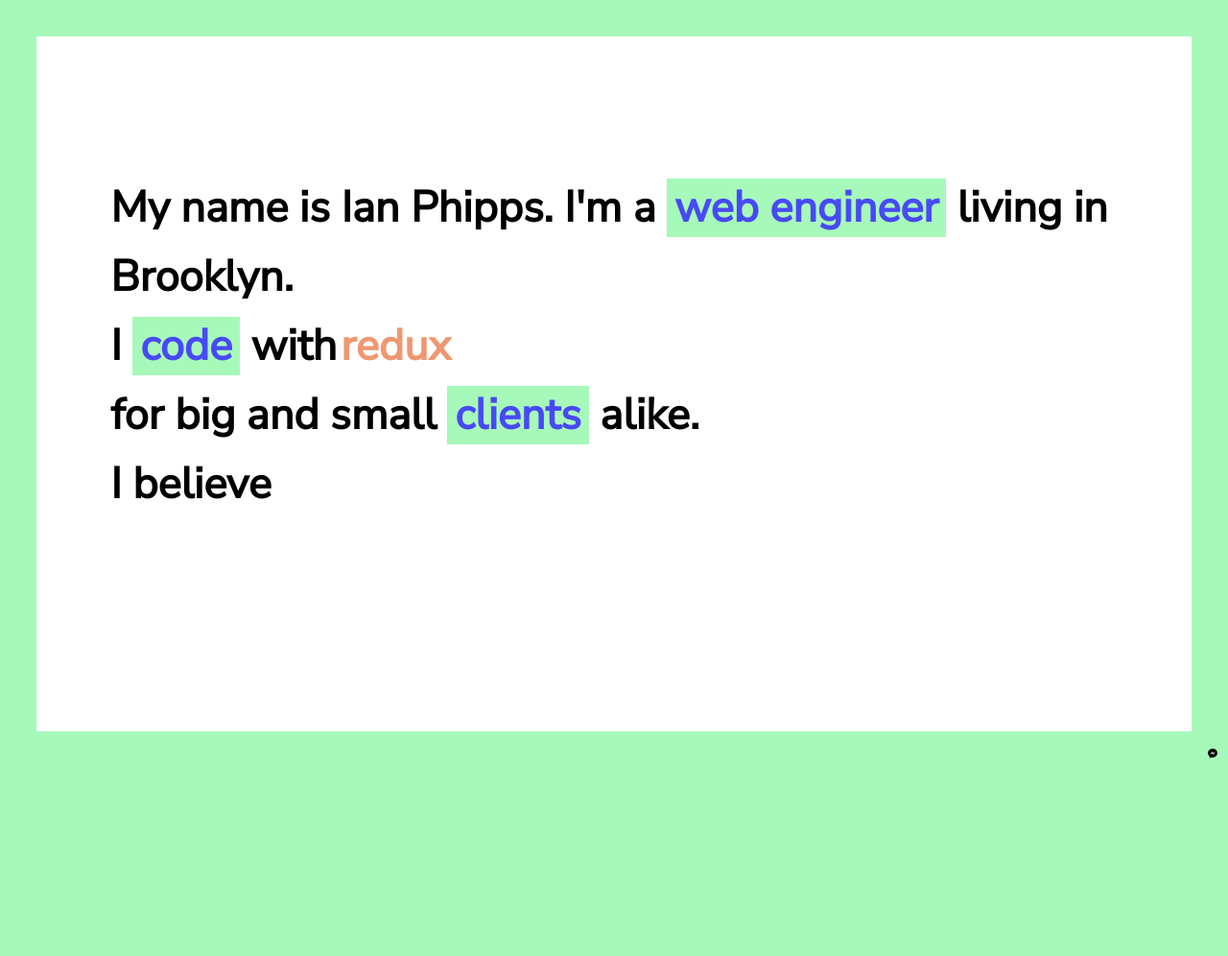
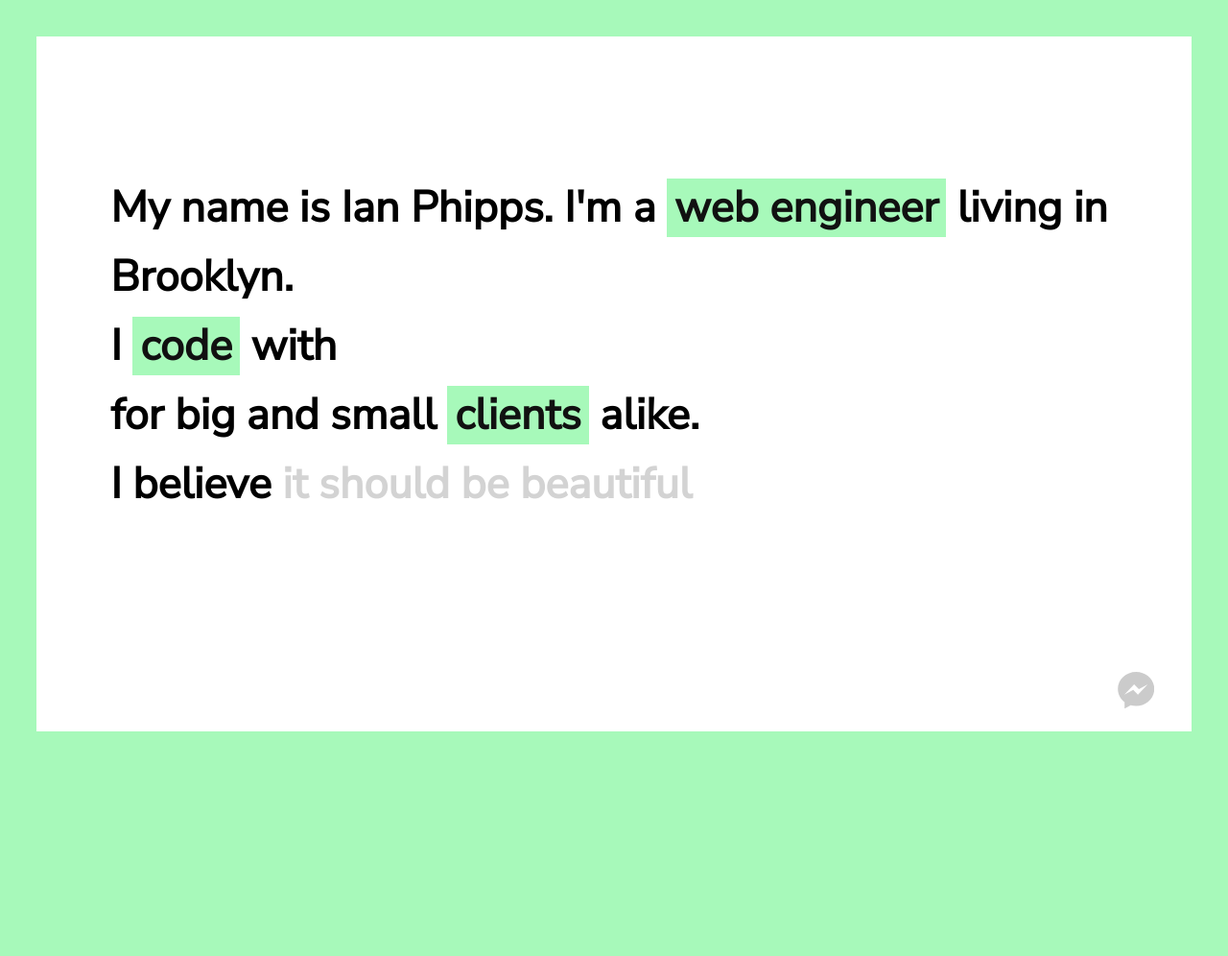
Before and after one commit to iphipps/ianmphipps.com, a PHP site: page / in a window 1280 px wide. Shown: the whole page at 96% size. Run offline with PHP 8.4, Linux system fonts and the light colour scheme.

Commit message:
feedback from design resources

```diff
--- a/react/assets/styles/global/_flickering.scss
+++ b/react/assets/styles/global/_flickering.scss
@@ -1,10 +1,13 @@
 $length-of-technologies: 21;
-$time-to-read: 1500ms;
-$time-to-beliefs: 2200ms;
+$time-to-read: 2200ms;
+$time-to-beliefs: 3400ms;
 .iterable {
 	margin: 0;
 	padding-left: 4px;
 	position: relative;
+	@include breakpoint($desktop) {
+		padding-left: 16px;
+	}
 
 }
 .iterates {
@@ -12,7 +15,7 @@ $time-to-beliefs: 2200ms;
 	opacity: 0;
 	animation: move ($length-of-technologies * $time-to-read) ease-in infinite;
 	position: absolute;
-	color: $type-orange;
+	color: $black;
 }
 
 @for $i from 1 through $length-of-technologies{
@@ -63,7 +66,7 @@ h4 {
 	opacity: 0;
 	height: 0;
 
-	color: $type-orange;
+	color: $black;
 	animation: believe ($length-of-beliefs * $time-to-beliefs) ease-in infinite;
 
 }
@@ -115,17 +118,3 @@ h4 {
 		animation-delay: ($base / 3 * 2);
 	}
 }
-
-@keyframes dotdot {
-	0% {
-		opacity: 0;
-	}
-
-	50% {
-		opacity: 1;
-	}
-
-	100% {
-		opacity: 0;
-	}
-}
--- a/react/assets/styles/global/_layout.scss
+++ b/react/assets/styles/global/_layout.scss
@@ -2,12 +2,13 @@ $border: 3vw;
 body {
 	padding: 0;
 	margin: 0;
-
-
+	display: flex;
+	flex-direction: column;
 	background-color: $type-green;
 }
 .wrap {
 	display: flex;
+	flex-grow: 1;
 	margin: $border;
 	justify-content: center;
 	align-items: center;
@@ -16,15 +17,31 @@ body {
 	background-color: #fff;
 }
 .main {
-
-
+	padding-top: $border;
+	padding-bottom: $border;
 }
 .footer {
 	position: absolute;
-	bottom: 6px;
-	right: 6px;
+	bottom: $border * 1.5;
+	right: $border * 2;
 	svg {
-		max-height: 10px;
+		// material design guidelines for touch devices
+		opacity: 0.2;
+		width: 44px;
+		height: 44px;
+
+	}
+
+
+	@include breakpoint(1200px) {
+
+
+		svg {
+
+
+			height: $border;
+			width: $border;
+		}
 	}
 }
 body {
--- a/react/assets/styles/global/_typography.scss
+++ b/react/assets/styles/global/_typography.scss
@@ -12,6 +12,22 @@ h1, h2, h3, h4 {
 		font-size: 45px;
 	}
 }
+.linky-1 {
+	padding-left: 3px;
+	padding-right: 3px;
+	@include breakpoint($desktop) {
+		padding-left: 6px;
+		padding-right: 6px;
+	}
+}
+.linky-2 {
+	padding-left: 3px;
+	padding-right: 3px;
+	@include breakpoint($desktop) {
+		padding-left: 6px;
+		padding-right: 6px;
+	}
+}
 .brand-fake-link, .fake-hover {
 	cursor: default;
 }
@@ -24,12 +40,12 @@ h1, h2, h3, h4 {
 	opacity: 0.6;
 }
 .main a, .brand-fake-link {
-	color: $type-blue;
+	color: $black;
 	background-color: $type-green;
 	text-decoration: none;
 	padding-left: 8px;
 	padding-right: 8px;
 	&:hover {
-		color: darken($type-blue, 10%);
+		color: lighten($black, 10%);
 	}
 }
--- a/react/assets/styles/styles.css
+++ b/react/assets/styles/styles.css
@@ -385,9 +385,28 @@ h1, h2, h3, h4 {
   padding: 0;
   font-size: 30px;
   line-height: 1.6; }
+
 @media (min-width: 768px) {
   h1, h2, h3, h4 {
     font-size: 45px; } }
+
+.linky-1 {
+  padding-left: 3px;
+  padding-right: 3px; }
+
+@media (min-width: 768px) {
+  .linky-1 {
+    padding-left: 6px;
+    padding-right: 6px; } }
+
+.linky-2 {
+  padding-left: 3px;
+  padding-right: 3px; }
+
+@media (min-width: 768px) {
+  .linky-2 {
+    padding-left: 6px;
+    padding-right: 6px; } }
 
 .brand-fake-link, .fake-hover {
   cursor: default; }
@@ -401,21 +420,25 @@ h1, h2, h3, h4 {
   opacity: 0.6; }
 
 .main a, .brand-fake-link {
-  color: #4849f6;
+  color: #111111;
   background-color: #a7f9ba;
   text-decoration: none;
   padding-left: 8px;
   padding-right: 8px; }
+
 .main a:hover, .brand-fake-link:hover {
-    color: #1719f4; }
+  color: #2b2b2b; }
 
 body {
   padding: 0;
   margin: 0;
+  display: flex;
+  flex-direction: column;
   background-color: #a7f9ba; }
 
 .wrap {
   display: flex;
+  flex-grow: 1;
   margin: 3vw;
   justify-content: center;
   align-items: center;
@@ -423,12 +446,24 @@ body {
   padding: 3vw;
   background-color: #fff; }
 
+.main {
+  padding-top: 3vw;
+  padding-bottom: 3vw; }
+
 .footer {
   position: absolute;
-  bottom: 6px;
-  right: 6px; }
+  bottom: 4.5vw;
+  right: 6vw; }
+
 .footer svg {
-    max-height: 10px; }
+  opacity: 0.2;
+  width: 44px;
+  height: 44px; }
+
+@media (min-width: 1200px) {
+  .footer svg {
+    height: 3vw;
+    width: 3vw; } }
 
 body .brands {
   height: 0;
@@ -441,19 +476,23 @@ body .non-brands {
   height: auto;
   padding: 3vw;
   max-height: calc(100vh - 12vw); }
+
 body .non-brands ul {
   transition: opacity 1s ease-out;
   opacity: 1; }
 
 body.branded {
   background-color: #ccfb8c; }
+
 body.branded .brands {
   height: calc(100vh - 12vw);
   opacity: 1; }
+
 body.branded .non-brands {
   padding: 0;
   height: 0;
   overflow: hidden; }
+
 body.branded .non-brands ul {
   opacity: 0; }
 
@@ -462,75 +501,79 @@ body.branded {
   padding-left: 4px;
   position: relative; }
 
+@media (min-width: 768px) {
+  .iterable {
+    padding-left: 16px; } }
+
 .iterates {
   list-style-type: none;
   opacity: 0;
-  animation: move 31500ms ease-in infinite;
+  animation: move 46200ms ease-in infinite;
   position: absolute;
-  color: #e86932; }
+  color: #111111; }
 
 .iterates:nth-of-type(2) {
-  animation-delay: 1500ms; }
+  animation-delay: 2200ms; }
 
 .iterates:nth-of-type(3) {
-  animation-delay: 3000ms; }
+  animation-delay: 4400ms; }
 
 .iterates:nth-of-type(4) {
-  animation-delay: 4500ms; }
+  animation-delay: 6600ms; }
 
 .iterates:nth-of-type(5) {
-  animation-delay: 6000ms; }
+  animation-delay: 8800ms; }
 
 .iterates:nth-of-type(6) {
-  animation-delay: 7500ms; }
+  animation-delay: 11000ms; }
 
 .iterates:nth-of-type(7) {
-  animation-delay: 9000ms; }
+  animation-delay: 13200ms; }
 
 .iterates:nth-of-type(8) {
-  animation-delay: 10500ms; }
+  animation-delay: 15400ms; }
 
 .iterates:nth-of-type(9) {
-  animation-delay: 12000ms; }
+  animation-delay: 17600ms; }
 
 .iterates:nth-of-type(10) {
-  animation-delay: 13500ms; }
+  animation-delay: 19800ms; }
 
 .iterates:nth-of-type(11) {
-  animation-delay: 15000ms; }
+  animation-delay: 22000ms; }
 
 .iterates:nth-of-type(12) {
-  animation-delay: 16500ms; }
+  animation-delay: 24200ms; }
 
 .iterates:nth-of-type(13) {
-  animation-delay: 18000ms; }
+  animation-delay: 26400ms; }
 
 .iterates:nth-of-type(14) {
-  animation-delay: 19500ms; }
+  animation-delay: 28600ms; }
 
 .iterates:nth-of-type(15) {
-  animation-delay: 21000ms; }
+  animation-delay: 30800ms; }
 
 .iterates:nth-of-type(16) {
-  animation-delay: 22500ms; }
+  animation-delay: 33000ms; }
 
 .iterates:nth-of-type(17) {
-  animation-delay: 24000ms; }
+  animation-delay: 35200ms; }
 
 .iterates:nth-of-type(18) {
-  animation-delay: 25500ms; }
+  animation-delay: 37400ms; }
 
 .iterates:nth-of-type(19) {
-  animation-delay: 27000ms; }
+  animation-delay: 39600ms; }
 
 .iterates:nth-of-type(20) {
-  animation-delay: 28500ms; }
+  animation-delay: 41800ms; }
 
 .iterates:nth-of-type(21) {
-  animation-delay: 30000ms; }
+  animation-delay: 44000ms; }
 
 .iterates:nth-of-type(22) {
-  animation-delay: 31500ms; }
+  animation-delay: 46200ms; }
 
 @keyframes move {
   0% {
@@ -561,38 +604,39 @@ h4 {
   display: block;
   opacity: 0;
   height: 0;
-  color: #e86932;
-  animation: believe 19800ms ease-in infinite; }
+  color: #111111;
+  animation: believe 30600ms ease-in infinite; }
+
 .iterate-belief .i-believe {
   visiblibilty: hidden;
   opacity: 0; }
 
 .iterate-belief:nth-of-type(2) {
-  animation-delay: 2200ms; }
+  animation-delay: 3400ms; }
 
 .iterate-belief:nth-of-type(3) {
-  animation-delay: 4400ms; }
+  animation-delay: 6800ms; }
 
 .iterate-belief:nth-of-type(4) {
-  animation-delay: 6600ms; }
+  animation-delay: 10200ms; }
 
 .iterate-belief:nth-of-type(5) {
-  animation-delay: 8800ms; }
+  animation-delay: 13600ms; }
 
 .iterate-belief:nth-of-type(6) {
-  animation-delay: 11000ms; }
+  animation-delay: 17000ms; }
 
 .iterate-belief:nth-of-type(7) {
-  animation-delay: 13200ms; }
+  animation-delay: 20400ms; }
 
 .iterate-belief:nth-of-type(8) {
-  animation-delay: 15400ms; }
+  animation-delay: 23800ms; }
 
 .iterate-belief:nth-of-type(9) {
-  animation-delay: 17600ms; }
+  animation-delay: 27200ms; }
 
 .iterate-belief:nth-of-type(10) {
-  animation-delay: 19800ms; }
+  animation-delay: 30600ms; }
 
 @keyframes believe {
   0% {
@@ -609,22 +653,17 @@ h4 {
   animation: dotdot 3s infinite;
   padding-left: 4px;
   padding-right: 4px; }
+
 .period.first {
   opacity: 1; }
+
 .period.second {
   opacity: 0;
   animation-delay: 1s; }
+
 .period.third {
   opacity: 0;
   animation-delay: 2s; }
-
-@keyframes dotdot {
-  0% {
-    opacity: 0; }
-  50% {
-    opacity: 1; }
-  100% {
-    opacity: 0; } }
 
 .blurred .main {
   filter: blur(3px); }
@@ -636,24 +675,31 @@ h4 {
   right: 0;
   bottom: 0;
   font-family: "Courier", monospace; }
+
 #terminal .green {
   color: #66af39; }
+
 #terminal .blue {
   color: #a0b3e8; }
+
 #terminal .orange {
   color: #d87a37; }
+
 #terminal .yellow {
   color: #e8c347; }
+
 #terminal .blink {
   position: relative;
   display: inline-block;
   animation: blink 1s 3; }
+
 #terminal .terminal-foreground {
   color: #fff;
   position: relative;
   padding-left: 20px;
   padding-top: 20px;
   z-index: 4; }
+
 #terminal .terminal-background {
   background-color: #1d1233;
   position: absolute;
@@ -663,8 +709,10 @@ h4 {
   right: 0;
   bottom: 0;
   opacity: 0.8; }
+
 #terminal .resp-holder {
   display: inline-block; }
+
 #terminal .resp-1 {
   white-space: nowrap;
   display: inline-block;
@@ -702,6 +750,7 @@ h4 {
 .brands {
   display: flex;
   width: 100%; }
+
 .brands ul {
   margin: 0;
   padding: 0;
@@ -709,6 +758,7 @@ h4 {
   display: flex;
   flex-wrap: wrap;
   align-items: center; }
+
 .brands li {
   padding: 0;
   width: 0;
@@ -718,11 +768,14 @@ h4 {
   align-items: center;
   justify-content: center;
   flex-shrink: 0; }
+
 .brands li img {
   max-width: 80%;
   display: block; }
+
 .brands li.mtv img {
   max-width: 50%; }
+
 .brands li.ipage img {
   max-width: 50%; }
 
@@ -739,3 +792,7 @@ h4 {
   overflow: hidden;
   clip: rect(0, 0, 0, 0);
   border: 0; }
+
+/*# sourceMappingURL=styles.css.map */
+
+/*# sourceMappingURL=styles.css.map */
--- a/react/assets/styles/util/_variables.scss
+++ b/react/assets/styles/util/_variables.scss
@@ -4,3 +4,4 @@ $type-orange: #e86932;
 $type-green: #a7f9ba;
 $type-blue: #4849f6;
 $lime: #ccfb8c;
+$black: #111111;
--- a/react/components/Index.jsx
+++ b/react/components/Index.jsx
@@ -7,11 +7,11 @@ var Index = React.createClass({
       <div className="main">
             <div className="non-brands js-non-brands">
 
-            	<h2>My name is Ian Phipps. I&#39;m a <a href={this.props.linkedin}>web engineer</a> living in Brooklyn<span className="sr-only">, New York</span>. </h2>
+            	<h2>My name is Ian Phipps. <br/>I&#39;m a <a href={this.props.linkedin}><span className="linky-1">web</span>&nbsp;<span className="link-2">engineer</span></a> living in Brooklyn<span className="sr-only">, New York</span>. </h2>
             	<h1>I <a className='code-link js-code-link' href={this.props.github}>code</a> with
             		<span className="iterable">
             		{this.props.code.map(function(tech, index){
-            		return <span className="iterates" key={index}> {tech}<span className='sr-only'>,</span></span>
+            		return <span className="iterates" key={index}> {tech}<span ariaHidden={true}>.</span><span className='sr-only'>,</span></span>
             		})}</span>
             	 </h1>
             	<h3>for big and small <span className="brand-fake-link js-brand-fake-link">clients</span> alike.</h3>
--- a/react/components/Root.jsx
+++ b/react/components/Root.jsx
@@ -26,7 +26,7 @@ var Root = React.createClass({
           </div>
           <div className="footer">
             <a href="https://m.me/imphipps">
-              <svg height="20px" width="20px" version="1.1" viewBox="0 0 224 226">
+              <svg height="100px" width="100px" version="1.1" viewBox="0 0 224 226">
                <defs>
                 <linearGradient id="a" y1="6.76%" x2="50%" x1="50%" y2="95.6%">
                  <stop stop-color="#00C6FF" offset="0"/>
```
Also changed, not shown: react/data.js (+9 -9 lines), 1 other file. Lines whose indentation alone changed are shown as unchanged.
